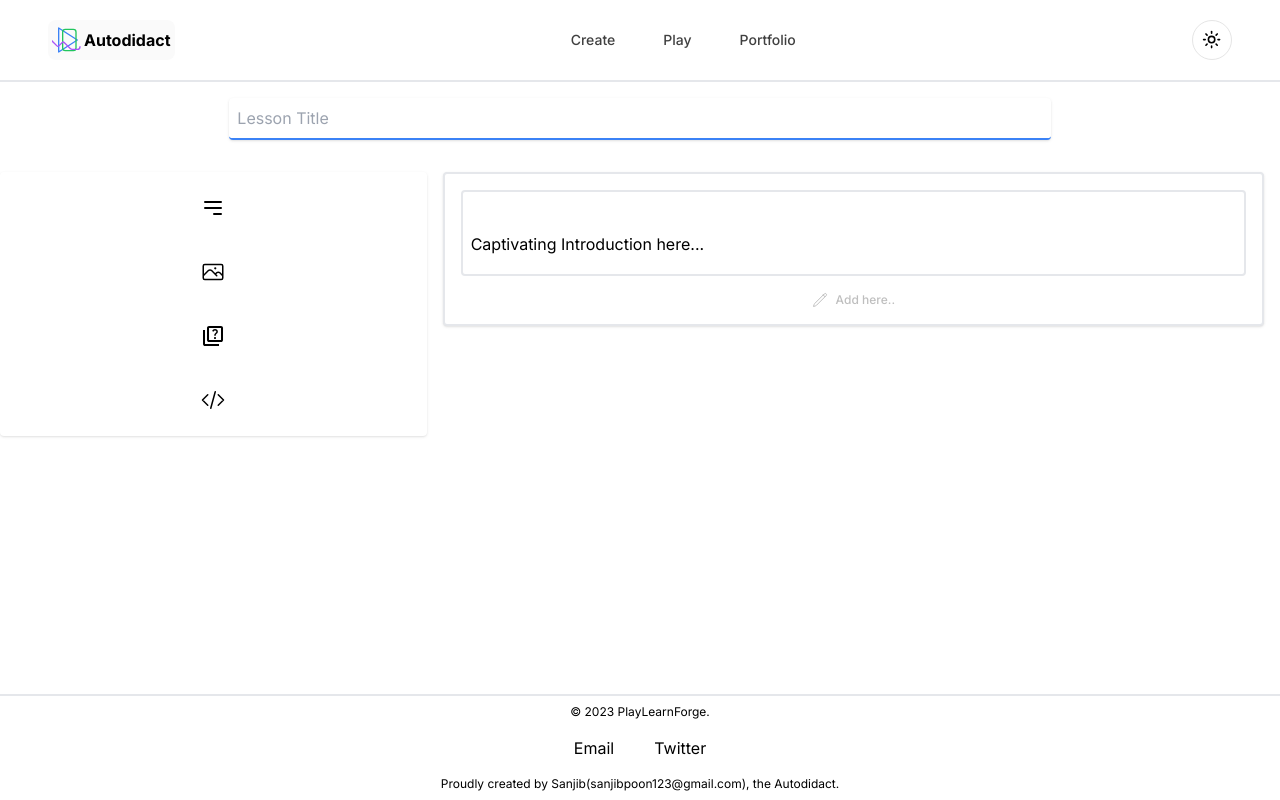
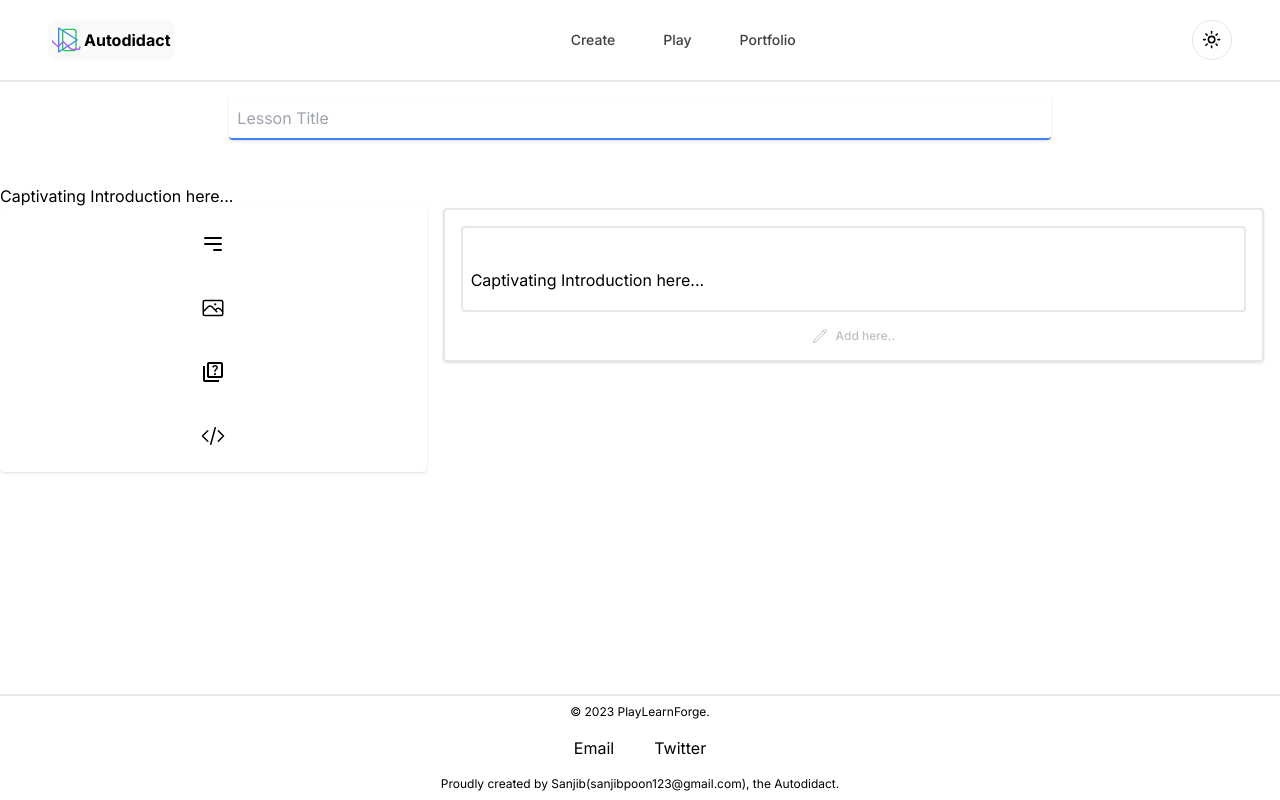
Before and after one commit to san-poon/nexus-adept, a Next.js app: page /bite-sized-lesson/create in a window 1280 px wide. Built offline with nearby package versions, Linux system fonts and the light colour scheme.

Commit message:
Add markdown handler, add styles to basic mark element

```diff
--- a/app/bite-sized-lesson/create/components/LessonPreview.tsx
+++ b/app/bite-sized-lesson/create/components/LessonPreview.tsx
@@ -0,0 +1,62 @@
+import { LessonContentProps } from "../types";
+import Markdown, { Components } from 'react-markdown';
+
+const markdownComponents: Components = {
+    h1(props) {
+        const { node, ...rest } = props;
+        return <h1 className="mt-4 text-4xl" {...rest} />
+    },
+    h2(props) {
+        const { node, ...rest } = props;
+        return <h2 className="mt-4 text-3xl" {...rest} />
+    },
+    a(props) {
+        const { node, ...rest } = props;
+        return <a className="dark:bg-slate-200 p-1 rounded-md dark:text-cyan-950" {...rest} />
+    },
+    p(props) {
+        const { node, ...rest } = props;
+        return <p className="mt-3" {...rest} />
+    }
+}
+
+const defaultLessonContent: LessonContentProps = [
+    {
+        contentType: "title",
+        id: "2e445063-57dc-431e-88ba-8aa78d3bc640",
+        value: "Thinking in React",
+    },
+    {
+        id: '7a56ad37-3774-462f-a8f6-cbf0c73b568d',
+        contentType: 'text',
+        value: "React can change how you think about the designs you look at and the apps you build. When you build a user interface with React, you will first break it apart into pieces called *components*. Then, you will describe the different visual states for each of your components. Finally, you will connect your components together so that the data flows through them. In this tutorial, we’ll guide you through the thought process of building a searchable product data table with React."
+    },
+    {
+        id: '10c41289-3a35-44dc-aff1-90f335ce4fc1',
+        contentType: 'text',
+        value: "# Heading \n\n This is `code programming with js`.This is a link [CommonMark](https://commonmark.org)\n\n And another text"
+    },
+];
+
+export default function LessonPreview({ content }: { content: LessonContentProps }) {
+    return (
+        <div>
+            {
+                content.map((contentBlock) => (
+                    <div key={contentBlock.id}>
+                        {contentBlock.contentType === 'title' && (
+                            <h1 className="text-4xl">{contentBlock.value}</h1>
+                        )}
+                        {contentBlock.contentType === 'text' && (
+                            <Markdown
+                                components={markdownComponents}
+                            >
+                                {contentBlock.value}
+                            </Markdown>
+                        )}
+                    </div>
+                ))
+            }
+        </div>
+    )
+}
--- a/app/bite-sized-lesson/create/page.tsx
+++ b/app/bite-sized-lesson/create/page.tsx
@@ -9,6 +9,7 @@ import { getImageUrlFromUser } from './utils';
 import { LessonContentBlockProps, LessonContentProps, AnOptionProps } from './types';
 import QuizInputBlock from './components/QuizInputBlock';
 import { cn } from '@/lib/utils';
+import LessonPreview from './components/LessonPreview';
 
 const initialContent: LessonContentProps = [
     {
@@ -187,6 +188,8 @@ const CreateLessonPage = () => {
                 {/* Title Input */}
                 <TitleInput content={titleBlock} onTitleChange={handleUpdateContent} />
             </div>
+            <div><LessonPreview content={lessonContent} /></div>
+
             <div className={`flex flex-col md:flex-row`}>
                 {/* Left Side - Content Buttons */}
                 <div className={` flex justify-center items-center w-full md:w-1/12 lg:w-1/3 md:h-full p-4 rounded shadow transition sticky top-0 md:top-44 z-50`}>
--- a/package.json
+++ b/package.json
@@ -36,6 +36,7 @@
     "react": "^18.2.0",
     "react-dom": "^18.2.0",
     "react-hook-form": "^7.49.2",
+    "react-markdown": "^9.0.1",
     "sonner": "^1.3.1",
     "tailwind-merge": "^2.0.0",
     "tailwindcss-animate": "^1.0.7",
```
Also changed, not shown: 1 other file (tests, documents, lock files or other folders).
